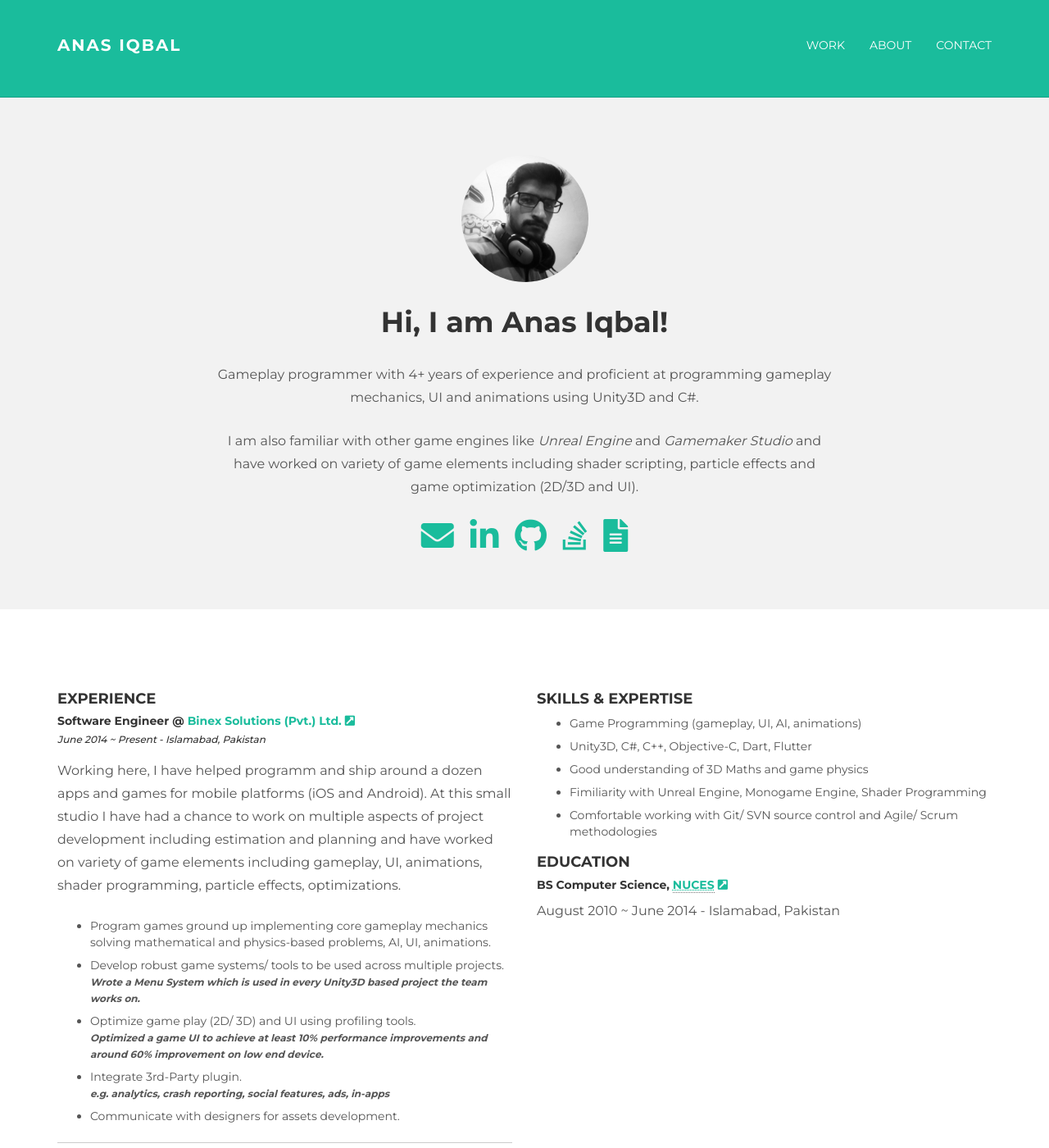
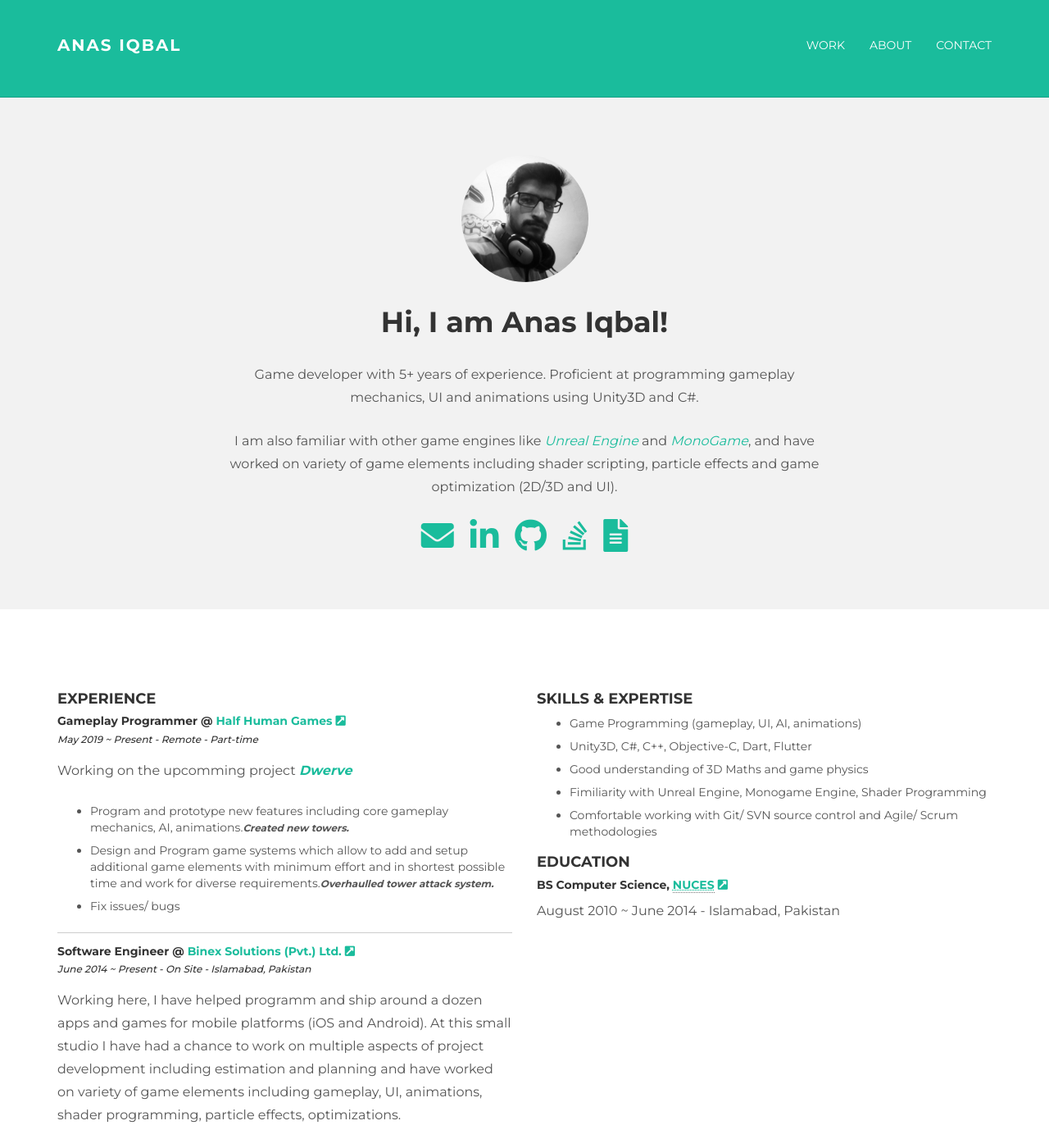
Before and after one commit to anasiqbal/anasiqbal.github.io, a Jekyll site: the page built from _pages/about.html, in a window 1280 px wide and 1400 px high. Shown: the whole window at 82% size. Built offline with Jekyll 4.4.1, drawn with Linux system fonts in a browser that asks for light colours; nearby versions of some CDN libraries; some of the changed text lies outside the part shown.

Commit message:
Minor updates to the website

```diff
--- a/_config.yml
+++ b/_config.yml
@@ -1,5 +1,5 @@
 title               : "Anas Iqbal | Game Programmer Portfolio"
-description         : "Game Developer Portfoio of Anas Iqbal, a passionate proffessional with 4+ years of relevant game industry experience."
+description         : Game Developer Portfoio of Anas Iqbal, a passionate proffessional with 5+ years of relevant game industry experience.
 url                 : "https://anasiqbal.github.io"
 logo                : /assets/images/AI-Icon.jpg
 
--- a/_data/personalinfo.yml
+++ b/_data/personalinfo.yml
@@ -1,7 +1,7 @@
 name            : Anas Iqbal
 avatar          : "/assets/images/bio-photo.jpeg"
 designation     : Game Programmer
-oneliner        : A passionate game programmer with 4+ years of professional game industry experience.
+oneliner        : "A passionate game programmer with 5+ years of professional game industry experience."
 bio             :
 phone           : "+923415188021"
 email           : anasiqbal@outlook.com
--- a/_includes/nav.html
+++ b/_includes/nav.html
@@ -17,6 +17,5 @@
         <li><a href="/contact/">Contact</a></li>
       </ul>
     </div>
-      <!--/.nav-collapse -->
   </div>
 </div>
--- a/_includes/welcome.html
+++ b/_includes/welcome.html
@@ -3,15 +3,27 @@
 	<div class="container">
 		<div class="row">
 			<div class="col-lg-8 col-lg-offset-2 centered">
-				<img src="{{ site.data.personalinfo.avatar }}" alt="{{ site.data.personalinfo.name }}" height="155" width="155" style="border-radius: 50%">
+				<img src="{{ site.data.personalinfo.avatar }}" alt="{{ site.data.personalinfo.name }}" height="155"
+					width="155" style="border-radius: 50%">
 				<h1>Hi, I am {{ site.data.personalinfo.name }}!</h1>
-				<p>Gameplay programmer with 4+ years of experience and proficient at programming gameplay mechanics, UI and animations using Unity3D and C#.</p>
-				<p>I am also familiar with other game engines like <i>Unreal Engine</i> and <i>Gamemaker Studio</i> and have worked on variety of game elements including shader scripting, particle effects and game optimization (2D/3D and UI).</p>
-				<a class="linkbullet" href="mailto:{{ site.data.personalinfo.email }}" target="_blank"><i class="fas fa-envelope" style="font-size: 40px"></i></a>
-				<a class="linkbullet" href="mailto:{{ site.data.personalinfo.linkedin }}" target="_blank"><i class="fab fa-linkedin-in" style="font-size: 40px"></i></a>
-				<a class="linkbullet" href="mailto:{{ site.data.personalinfo.github }}" target="_blank"><i class="fab fa-github" style="font-size: 40px"></i></a>
-				<a class="linkbullet" href="mailto:{{ site.data.personalinfo.stackoverflow }}" target="_blank"><i class="fab fa-stack-overflow" style="font-size: 40px"></i></a>
-				<a class="linkbullet" href="mailto:{{ site.data.personalinfo.resume }}" target="_blank"><i class="fas fa-file-alt" style="font-size: 40px"></i></a>
+				<p>Game developer with {{ site.time | date: '%Y' | minus:2014 }}+ years of experience.
+					Proficient at programming gameplay mechanics, UI
+					and animations using Unity3D and C#.</p>
+				<p>I am also familiar with other game engines like <a
+						href="https://www.unrealengine.com/en-US/"><i>Unreal Engine</i></a> and <a
+						href="http://www.monogame.net/"><i>MonoGame</i></a>, and
+					have worked on variety of game elements including shader scripting, particle effects and game
+					optimization (2D/3D and UI).</p>
+				<a class="linkbullet" href="mailto:{{ site.data.personalinfo.email }}" target="_blank"><i
+						class="fas fa-envelope" style="font-size: 40px"></i></a>
+				<a class="linkbullet" href="{{ site.data.personalinfo.linkedin }}" target="_blank"><i
+						class="fab fa-linkedin-in" style="font-size: 40px"></i></a>
+				<a class="linkbullet" href="{{ site.data.personalinfo.github }}" target="_blank"><i
+						class="fab fa-github" style="font-size: 40px"></i></a>
+				<a class="linkbullet" href="{{ site.data.personalinfo.stackoverflow }}" target="_blank"><i
+						class="fab fa-stack-overflow" style="font-size: 40px"></i></a>
+				<a class="linkbullet" href="{{ site.data.personalinfo.resume }}" target="_blank"><i
+						class="fas fa-file-alt" style="font-size: 40px"></i></a>
 			</div>
 			<!-- /col-lg-8 -->
 		</div>
--- a/_pages/about.html
+++ b/_pages/about.html
@@ -36,16 +36,39 @@ permalink: /about/
 	<div class="row mt">
 		<div class="col-lg-6">
 			<h4>EXPERIENCE</h4>
-			<h5><strong>Software Engineer</strong> @ <a href="https://www.binexsolutions.com/" target="_blank">Binex Solutions (Pvt.) Ltd. <i class="fa fa-external-link-square-alt"></i></a><br/><span class="subHead"><em>June 2014 ~ Present - Islamabad, Pakistan</em></span></h5>
-			<p>Working here, I have helped programm and ship around a dozen apps and games for mobile platforms (iOS and Android). At this small studio I have had a chance to work on multiple aspects of project development including estimation and planning and have worked on variety of game elements including gameplay, UI, animations, shader programming, particle effects, optimizations.</p>
+			<h5><strong>Gameplay Programmer</strong> @ <a href="https://halfhumangames.com/" target="_blank">Half Human
+					Games <i class="fa fa-external-link-square-alt"></i></a><br /><span class="subHead"><em>May
+						2019 ~
+						Present - Remote - Part-time</em></span></h5>
+			<p>Working on the upcomming project <a href="https://dwerve.com/"><em><b>Dwerve</b></em></a></p>
 			<ul>
-				<li>Program games ground up implementing core gameplay mechanics solving mathematical and physics-based problems, AI, UI, animations.</li>
-				<li>Develop robust game systems/ tools to be used across multiple projects.<br><span>Wrote a Menu System which is used in every Unity3D based project the team works on.</span></li>
-                <li>Optimize game play (2D/ 3D) and UI using profiling tools.<br><span>Optimized a game UI to achieve at least 10% performance improvements and around 60% improvement on low end device.</span></li>
-				<li>Integrate 3rd-Party plugin.<br><span>e.g. analytics, crash reporting, social features, ads, in-apps</span></li>
+				<li>Program and prototype new features including core gameplay mechanics, AI, animations.<span>Created
+						new towers.</span></li>
+				<li>Design and Program game systems which allow to add and setup additional game elements with minimum
+					effort and in shortest possible time and work for diverse requirements.<span>Overhaulled tower
+						attack system.</span></li>
+				<li>Fix issues/ bugs</span></li>
+			</ul>
+			<hr />
+			<h5><strong>Software Engineer</strong> @ <a href="https://www.binexsolutions.com/" target="_blank">Binex
+					Solutions (Pvt.) Ltd. <i class="fa fa-external-link-square-alt"></i></a><br /><span
+					class="subHead"><em>June 2014 ~ Present - On Site - Islamabad, Pakistan</em></span></h5>
+			<p>Working here, I have helped programm and ship around a dozen apps and games for mobile platforms (iOS and
+				Android). At this small studio I have had a chance to work on multiple aspects of project development
+				including estimation and planning and have worked on variety of game elements including gameplay, UI,
+				animations, shader programming, particle effects, optimizations.</p>
+			<ul>
+				<li>Program games ground up implementing core gameplay mechanics solving mathematical and physics-based
+					problems, AI, UI, animations.</li>
+				<li>Develop robust game systems/ tools to be used across multiple projects.<br><span>Wrote a Menu System
+						which is used in every Unity3D based project the team works on.</span></li>
+				<li>Optimize game play (2D/ 3D) and UI using profiling tools.<br><span>Optimized a game UI to achieve at
+						least 10% performance improvements and around 60% improvement on low end device.</span></li>
+				<li>Integrate 3rd-Party plugin.<br><span>e.g. analytics, crash reporting, social features, ads,
+						in-apps</span></li>
 				<li>Communicate with designers for assets development.</li>
 			</ul>
-			<hr/>
+			<hr />
 		</div>
 		<!-- /colg-lg-6 -->
 
@@ -60,7 +83,9 @@ permalink: /about/
 			</ul>
 
 			<h4>EDUCATION</h4>
-			<h5>BS Computer Science, <a href="http://nu.edu.pk/" target="_blank"><abbr title="National University of Computer and Emerging Sciences">NUCES</abbr> <i class="fa fa-external-link-square-alt"></i></a></h5>
+			<h5>BS Computer Science, <a href="http://nu.edu.pk/" target="_blank"><abbr
+						title="National University of Computer and Emerging Sciences">NUCES</abbr> <i
+						class="fa fa-external-link-square-alt"></i></a></h5>
 			<p>August 2010 ~ June 2014 - Islamabad, Pakistan</p>
 
 
```
Also changed, not shown: Gemfile.lock. Lines whose indentation alone changed are shown as unchanged.
